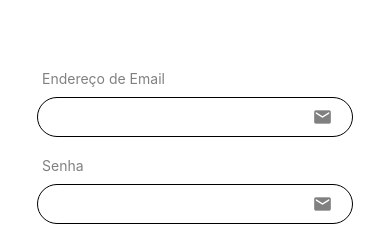
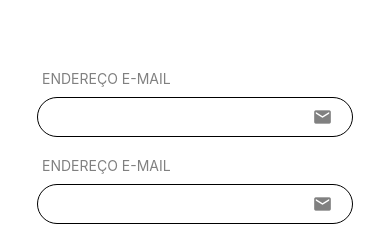
Before and after one commit to Fiwe64/ReactNativeCursoYoutube, a React Native app: screen / in a window 390 px wide. Shown: the part 248-474 px from the top of the page. Built offline with nearby package versions, Linux system fonts and the light colour scheme.

Commit message:
Incrementando o componente input

```diff
--- /dev/null
+++ b/src/components/input/index.tsx
@@ -0,0 +1,53 @@
+import React, { forwardRef,LegacyRef } from "react";
+import { View, TextInput,Text, TextInputProps } from "react-native";
+import { FontAwesome, MaterialIcons, Octicons } from "@expo/vector-icons";
+import { style } from "./style";
+import { colors } from "../../themes/colors";
+
+/** * 1. DEFINIÇÃO DO TIPO DE ÍCONE (A "POLIMORFISMO" DOS ÍCONES)
+ * Aqui criamos um tipo que aceita componentes de diferentes bibliotecas.
+ * Dizemos ao TS: "Aceite qualquer componente que tenha as propriedades (props)
+ * originais do MaterialIcons, FontAwesome OU Octicons".
+ */
+type IconComponent =  React.ComponentType<React.ComponentProps<typeof MaterialIcons>> |
+                      React.ComponentType<React.ComponentProps<typeof FontAwesome>> |
+                      React.ComponentType<React.ComponentProps<typeof Octicons>>;
+
+
+ /*** 2. DEFINIÇÃO DAS PROPS (O "CONTRATO" DO COMPONENTE)
+ * O '&' faz uma "Herança" (Intersection Type):
+ * Ele pega TUDO que um TextInput comum já tem e adiciona nossas customizações abaixo.
+ */
+type Props = TextInputProps & {
+
+  // Componentes de ícone opcionais
+  IconLeft ?: IconComponent,
+  IconRight ?: IconComponent,
+
+  // Nomes dos ícones (strings) que as bibliotecas usam (ex: "email", "search")
+  iconNameLeft?: string,
+  iconNameRight?: string,
+  title?: string,
+
+  // "Callbacks" de clique (como o OnClickListener do Java)
+  iconLeftPress ?: () => void,
+  iconRightPress ?: () => void
+}
+
+export const Input = forwardRef<TextInput,Props>((props,ref) => {
+  const { title, IconLeft, iconNameLeft, ...rest } = props;
+  return (
+    <>
+    <Text style= {style.titleInput}>{title ||"ENDEREÇO E-MAIL"}</Text>
+    <View>
+      <View style={style.BoxInput}>
+        {IconLeft && iconNameLeft && (
+          <IconLeft name={iconNameLeft as any} size={20} color={colors.gray}/>
+        )}
+        <TextInput style={style.input} />
+        <MaterialIcons name="email" size={20} color={colors.gray} />
+      </View>
+    </View>
+    </>
+  );
+});
--- /dev/null
+++ b/src/components/input/style.ts
@@ -0,0 +1,25 @@
+import { StyleSheet } from "react-native";
+import { colors } from "../../themes/colors";
+
+export const style = StyleSheet.create({
+    BoxInput: {
+        width: "100%",
+        height: 40,
+        marginTop: 10,
+        borderWidth: 1,
+        flexDirection: "row",
+        alignItems: "center",
+        paddingHorizontal: 10,
+        borderRadius: 40,
+    }, input: {
+        width: "90%",
+        height: "100%",
+
+        borderRadius: 40,
+    },
+    titleInput:{
+        marginLeft:5,
+        color:colors.gray,
+        marginTop:20,
+      },
+});
--- a/src/pages/login/index.tsx
+++ b/src/pages/login/index.tsx
@@ -4,6 +4,7 @@ import { style } from "./style";
 import Logo from "../../assets/logo.png";
 import { MaterialIcons } from "@expo/vector-icons";
 import { colors } from "../../themes/colors";
+import { Input } from "../../components/input";
 
 const Login = () => {
   return (
@@ -13,7 +14,9 @@ const Login = () => {
         <Text style={style.text}>Bem vindo de Volta</Text>
       </View>
       <View style={style.boxMid}>
-        <Text style={style.titleInput}>Endereço de Email</Text>
+        <Input/>
+        <Input/>
+        {/* <Text style={style.titleInput}>Endereço de Email</Text>
         <View style={style.BoxInput}>
           <TextInput style={style.input} />
           <MaterialIcons name="email" size={20} color={colors.gray} />
@@ -23,7 +26,7 @@ const Login = () => {
         <View style={style.BoxInput}>
           <TextInput style={style.input} />
           <MaterialIcons name="email" size={20} color={colors.gray} />
-        </View>
+        </View> */}
       </View>
       <View style={style.boxBottom}>
         <TouchableOpacity style={style.button}>
```
